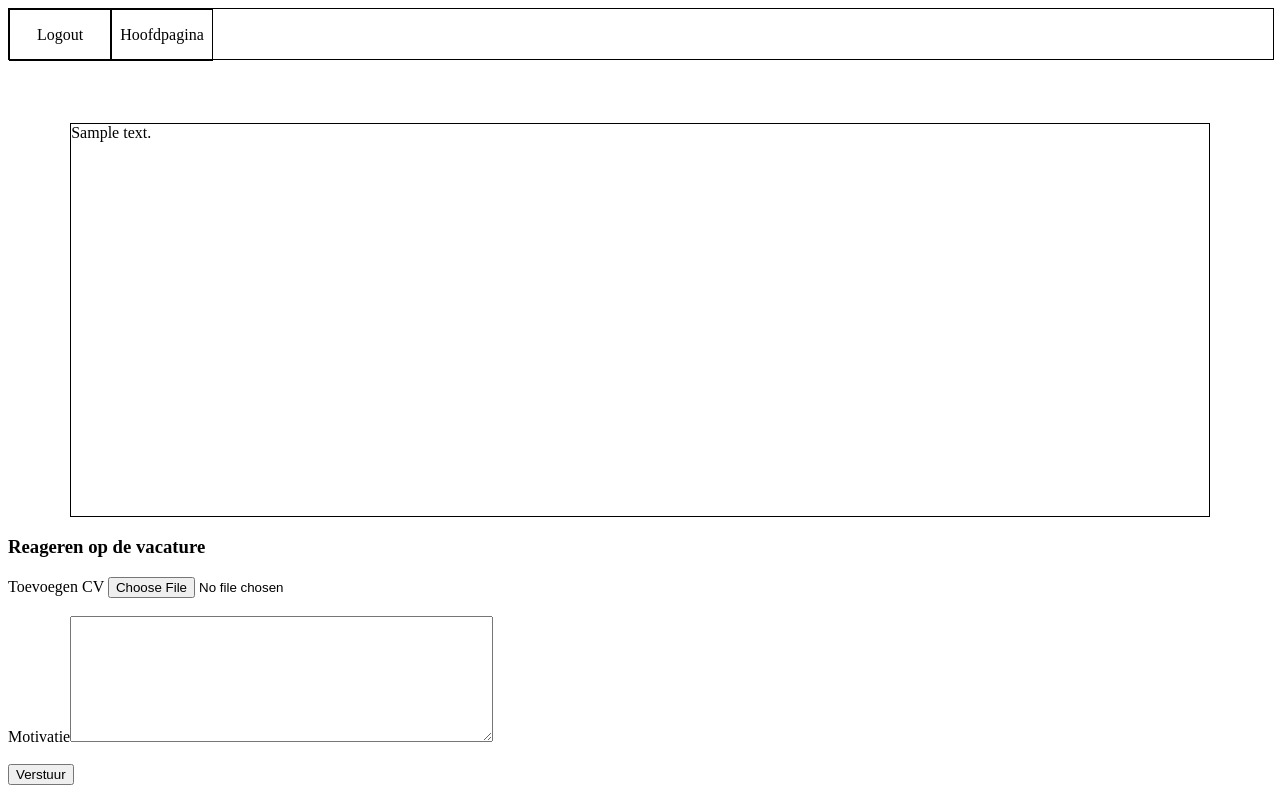
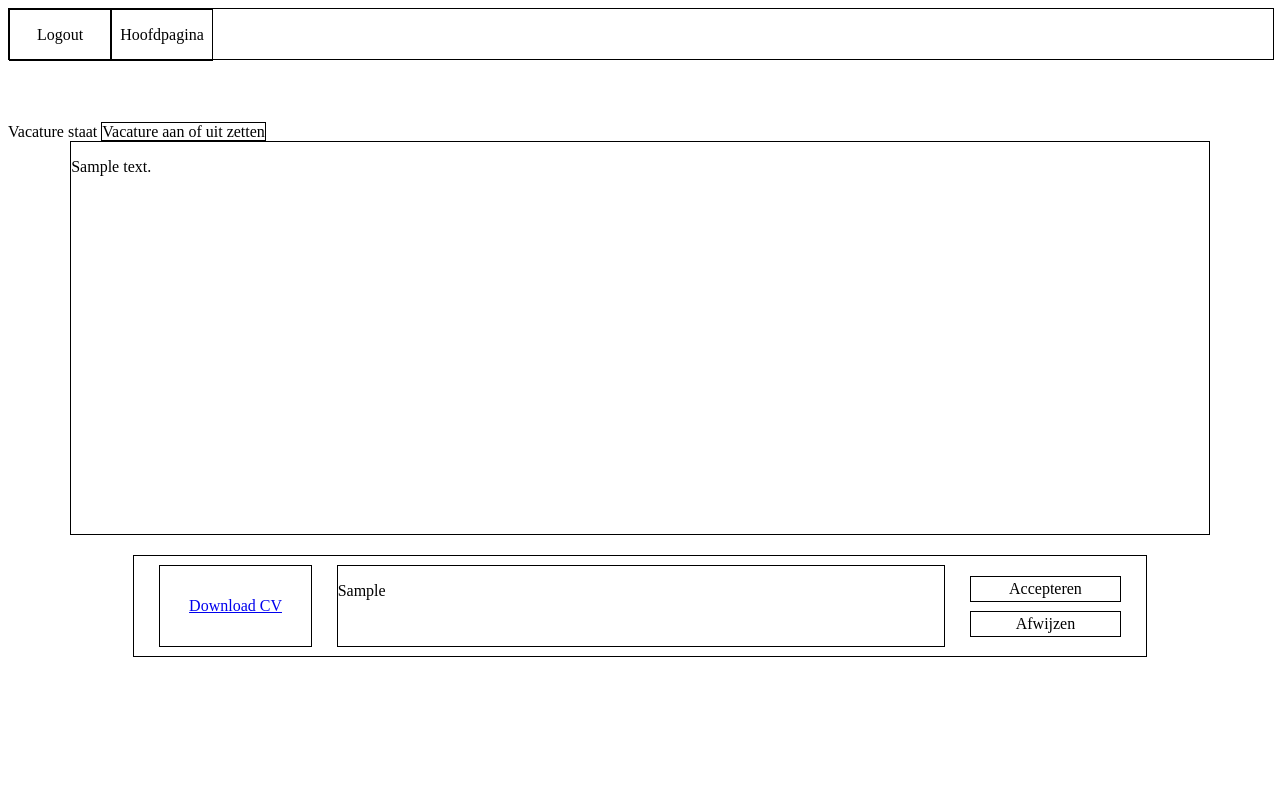
Before and after one commit to LeviZandbergen/Vacaturesoverzicht, a PHP site: page /jobOffer.php?id=1 in a window 1280 px wide. After the commit the page ends 657 px from the top, so only its background shows below. Run offline with PHP 8.4, Linux system fonts and the light colour scheme; the visitor is signed in with stand-in values (Sample User, id 1); tables that the repository leaves empty or names only in its code hold one stand-in row (values such as "Sample post"); data that the repository does not hold is empty.

Commit message:
Added status update for offers

```diff
--- a/Css/style.css
+++ b/Css/style.css
@@ -53,6 +53,12 @@
     flex-direction: row;
 }
 
+.newOffer, .Activate-JobOffer {
+    text-decoration: none;
+    color: black;
+    border: solid 1px black;
+}
+
 #JobOfferList {
     display: flex;
     flex-direction: column;
@@ -82,3 +88,56 @@
     height: 50%;
     border: solid 1px black;
 }
+
+.jobOfferMotivation {
+    width: 80%;
+    height: 100px;
+    border: solid 1px black;
+    display: flex;
+    flex-direction: row;
+    justify-content: space-evenly;
+    align-items: center;
+    margin: 0 auto;
+    margin-top: 20px;
+    margin-bottom: 20px;
+}
+
+.motivationDownload {
+    border: solid 1px black;
+    width: 15%;
+    height: 80%;
+    display: flex;
+    align-items: center;
+    justify-content: center;
+}
+
+.motivation-text {
+    border: solid 1px black;
+    width: 60%;
+    height: 80%;
+}
+
+.accept-reject-buttons {
+    width: 15%;
+    height: 80%;
+    display: flex;
+    flex-direction: column;
+    justify-content: space-evenly;
+}
+
+.accept-button, .reject-button {
+    border: solid 1px black;
+    height: 30%;
+    display: flex;
+    justify-content: center;
+    align-items: center;
+    text-decoration: none;
+    color: black;
+}
+
+/*offer Accepted styling*/
+.accepted-motivation {
+    height: 30%;
+    width: 98%;
+    border: solid 1px black;
+}
--- a/Includes/Main.php
+++ b/Includes/Main.php
@@ -3,7 +3,10 @@
     <div id="mainPageContent">
 
         <div id="SideContent">
-            <a href="newJobOffer.php">Nieuwe vacature toevoegen</a>
+            <?php if ($sessionID == 2) {
+                echo '<a class="newOffer" href="newJobOffer.php">Nieuwe vacature toevoegen</a>';
+            }
+            ?>
         </div>
 
         <div id="JobOfferList">
--- a/Includes/jobOffer.php
+++ b/Includes/jobOffer.php
@@ -1,13 +1,26 @@
 <html>
 <div class="content">
-    <?php
+<!--    checks the status of the offer and displays it-->
+    Vacature staat <?php if ($jobOfferStatus == 0) {
+        echo 'uit <br><br>';
+    } elseif ($jobOfferStatus == 1) {
+        echo 'aan <br><br>';
+    }
+//    send status and offer id to jobofferstatus
+    if ($sessionID == 2) {
+        echo '<a href="../Examen/jobOfferStatus.php?id=' . $jobOfferID . '&status=' . $jobOfferStatus . '" class="Activate-JobOffer">Vacature aan of uit zetten</a>';
+    }
     if ($isFile == true) {
+        echo '<div class="description">';
         echo '<a href=" ' . $fileName . '" download> ' . str_replace("Uploads/Vacatures/", "", $fileName) . '</a>';
+        echo '</div>';
     } else {
         echo '<div class="description">';
-        echo $description;
+        echo '<p>' . $description . '</p>';
         echo '</div>';
     }
+    if ($sessionID != 2) {
+
         ?>
         <form name="JobOfferReaction" id="JobOfferReaction" method="POST" enctype="multipart/form-data" action="">
             <h3>Reageren op de vacature</h3>
@@ -15,5 +28,8 @@
             <a>Motivatie</a><textarea rows="8" cols="50" name="Motivation"></textarea><br><br>
             <button type="submit" class="button reaction-button" name="Reaction">Verstuur</button>
         </form>
+        <?php
+    }
+    ?>
 </div>
 </html>
--- /dev/null
+++ b/Includes/motivation.php
@@ -0,0 +1,18 @@
+<?php
+foreach ($motivations as $motivation) {
+    ?>
+    <div class="jobOfferMotivation">
+        <a class="motivationDownload" href="<?php echo $motivation['cv'] ?>" download>Download CV</a>
+        <div class="motivation-text">
+            <p><?php echo $motivation['motivation'] ?></p>
+        </div>
+        <div class="accept-reject-buttons">
+            <a href="../Examen/offerAccept.php?reactionId=<?php echo $motivation['offerReactionID'] ?>"
+               class="accept-button">Accepteren</a>
+            <a href="../Examen/offerReject.php?reactionId=<?php echo $motivation['offerReactionID'] ?>"
+               class="reject-button">Afwijzen</a>
+        </div>
+    </div>
+    <?php
+}
+?>
--- a/Index.php
+++ b/Index.php
@@ -2,6 +2,8 @@
 <?php
 include('DBconfig.php');
 include('Includes\header.php');
+
+$sessionID = $_SESSION['ID'];
 
 //Selects all joboffers to show in the main page
 $sql = "SELECT * FROM jobOffer";
--- a/jobOffer.php
+++ b/jobOffer.php
@@ -3,12 +3,15 @@
 include('DBconfig.php');
 include('Includes\header.php');
 
+$sessionID = $_SESSION['ID'];
 $id = $_GET['id'];
 //Runs query with the id send from the url
 $sql = "SELECT * FROM jobOffer where jobofferID = ?";
 $stmt = $db->prepare($sql);
 $stmt->execute(array($id));
 $result = $stmt->fetchAll(PDO::FETCH_ASSOC);
+$jobOfferID = $result[0]['jobofferID'];
+$jobOfferStatus = $result[0]['status'];
 
 foreach ($result as $key => $value) {
     $isFile = false;
@@ -22,11 +25,16 @@
         $description = $value['description'];
     }
 }
+
 include('Includes\jobOffer.php');
 
 if (isset($_POST["Reaction"])) {
     JobOfferReaction($id);
 }
+if ($sessionID == 2) {
+    motivations($id);
+}
+
 //This function first checks if the user is logged in, If not it will show a alert when the user tries to send his offer reaction
 //When the user is logged in and sends the OfferReaction the information will be stored with the user id and offer id
 function JobOfferReaction($jobOfferId)
@@ -57,4 +65,15 @@
     header("Refresh:0");
 }
 
+//This function get all the reactions for the jobOffer and includes the file for the manager
+function motivations($jobOfferId)
+{
+    include('DBconfig.php');
+    $motivationQuery = "SELECT * FROM offerreaction where idJoboffer = $jobOfferId";
+    $stmt = $db->prepare($motivationQuery);
+    $stmt->execute();
+    $motivations = $stmt->fetchAll(PDO::FETCH_ASSOC);
+    include('Includes\motivation.php');
+}
+
 ?>
```
Also changed, not shown: Includes/offerAccept.php (added, +15 -0 lines), OfferAccept.php (added, +74 -0 lines), OfferReject.php (added, +42 -0 lines), jobOfferStatus.php (added, +24 -0 lines). Lines whose indentation alone changed are shown as unchanged.
